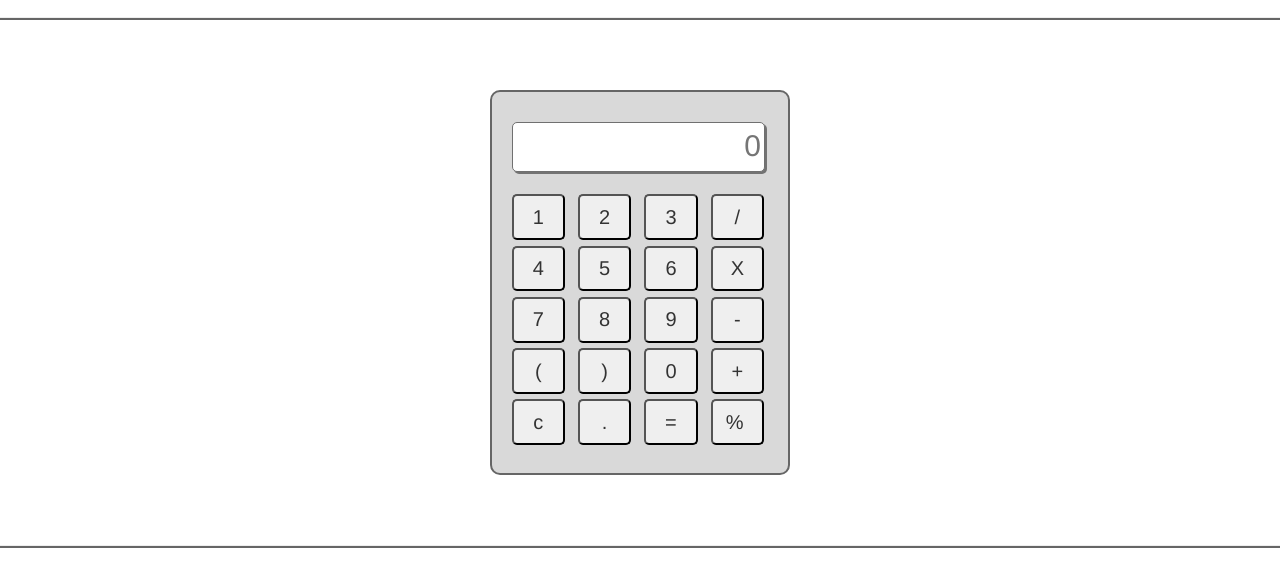
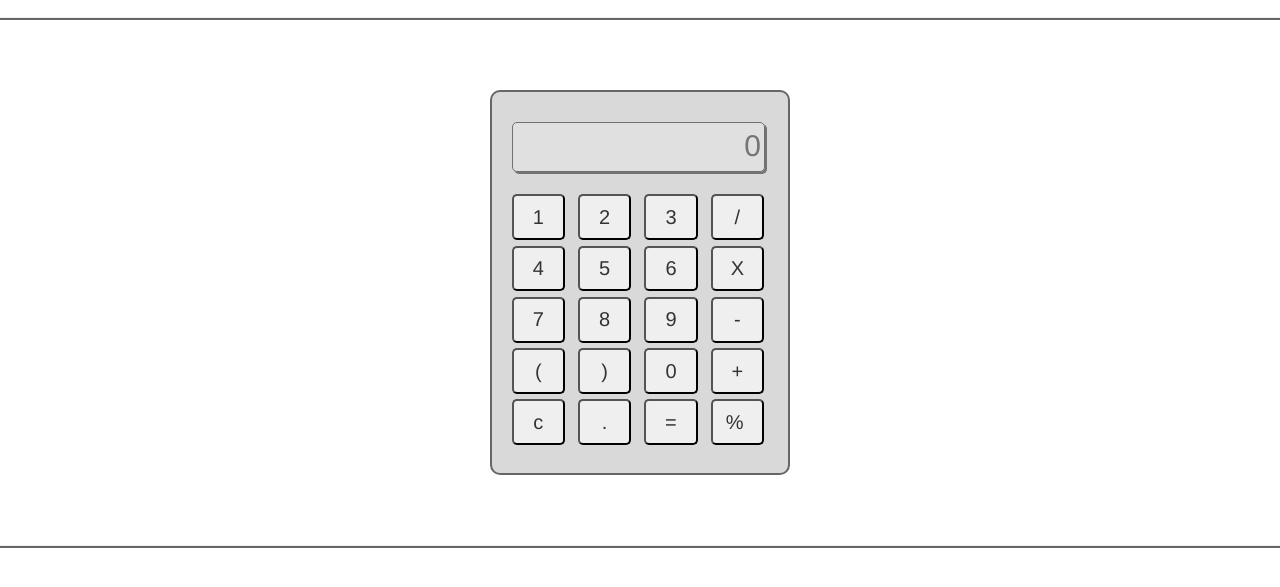
Before and after one commit to ji3g4kami/calculator, a plain HTML site: page index.html in a window 1280 px wide. Shown: the part 63-650 px from the top of the page. Drawn offline with nearby package versions, Linux system fonts and the light colour scheme.

Commit message:
Disabled keyboard. Adding prefix to make older browsers compatable with CSS3

```diff
--- a/index.html
+++ b/index.html
@@ -12,7 +12,7 @@
   <hr/><br/>
   <div id="container">
     <form name="calc">
-      <input type="text" name="output" placeholder="0" />
+      <input type="text" name="output" placeholder="0" disabled="disabled"/>
       <br>
       <input type="button" value=" 1 " onclick="entries('1')" />
       <input type="button" value=" 2 " onclick="entries('2')" />
--- a/style.css
+++ b/style.css
@@ -38,7 +38,9 @@ input[type=text] {
     border-radius: 5px;
     border-style: outset;
     border: solid 1px #707070;
-    box-shadow: 2px 2px #737373;
+    -moz-box-shadow: 2px 2px #737373;
+    -webkit-box-shadow: 2px 2px #737373;
+    -ms-box-shadow: 2px 2px #737373;
     transition: border 0.3s;
     padding: 1%;
 }
```
